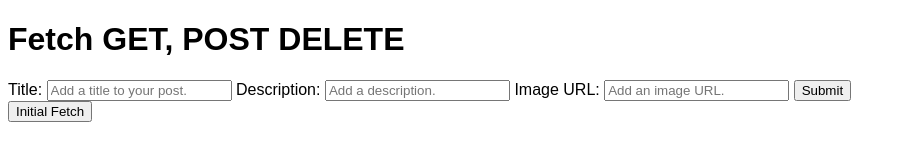
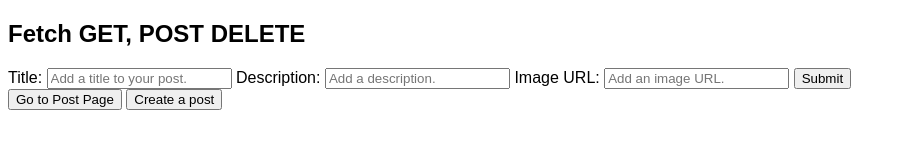
Before and after one commit to ItsSilva/LAB2-ECO, a website: page index.html in a window 1280 px wide. Shown: the whole page, without its empty margins (0-906 px from the left). Drawn offline with Linux system fonts and the light colour scheme.

Commit message:
feat: button for redirection

```diff
--- a/index.html
+++ b/index.html
@@ -22,6 +22,7 @@
     </style>
   </head>
   <body>
+    <section class="form-container">
       <h1>Fetch GET, POST DELETE</h1>
       <form id="post-form">
         <label for="title">Title:</label>
@@ -32,14 +33,20 @@
           required
         />
         <label for="body">Description:</label>
-      <input type="text" id="body" placeholder="Add a description." required />
+        <input
+          type="text"
+          id="body"
+          placeholder="Add a description."
+          required
+        />
         <label for="img">Image URL:</label>
         <input type="text" id="img" placeholder="Add an image URL." required />
         <button type="submit-form">Submit</button>
       </form>
+    </section>
     <section id="post-container"></section>
-    <button id="fetch-button">Initial Fetch</button>
-
+    <button id="fetch-button">Go to Post Page</button>
+    <button id="post-button">Create a post</button>
     <script src="index.js"></script>
   </body>
 </html>
```
Lines whose indentation alone changed are shown as unchanged.
